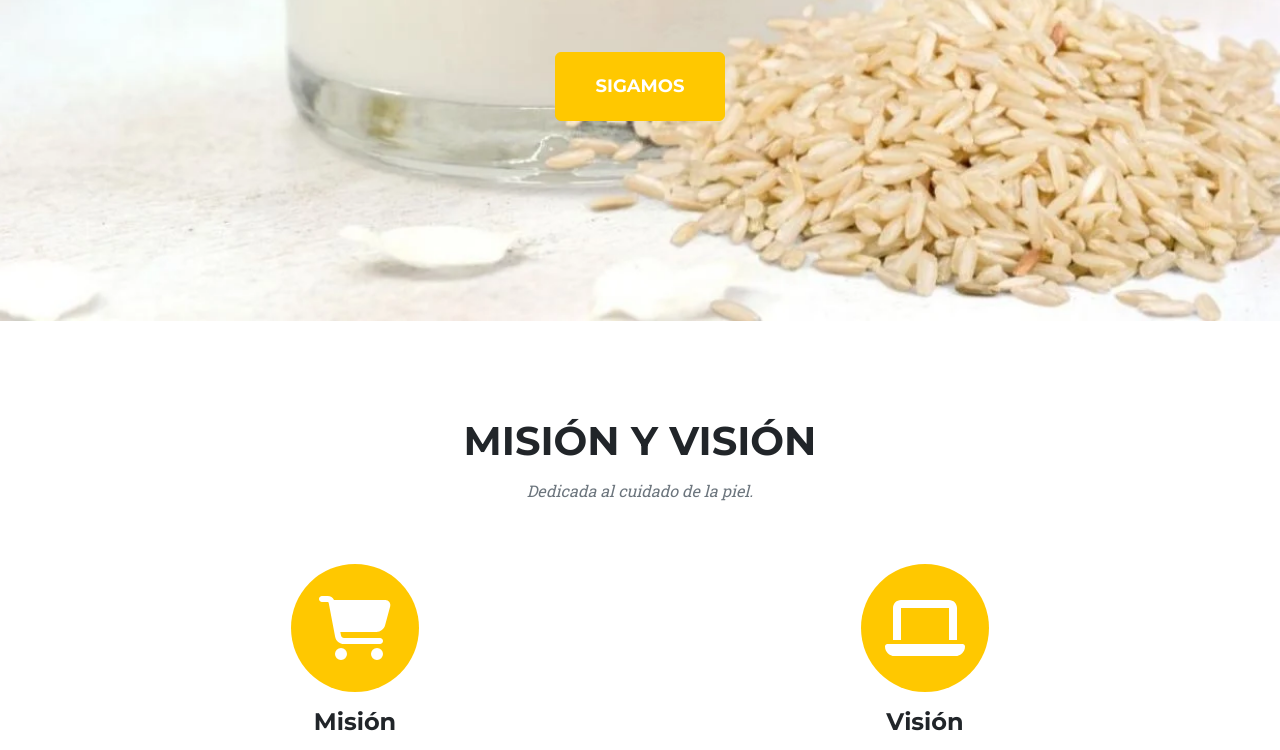
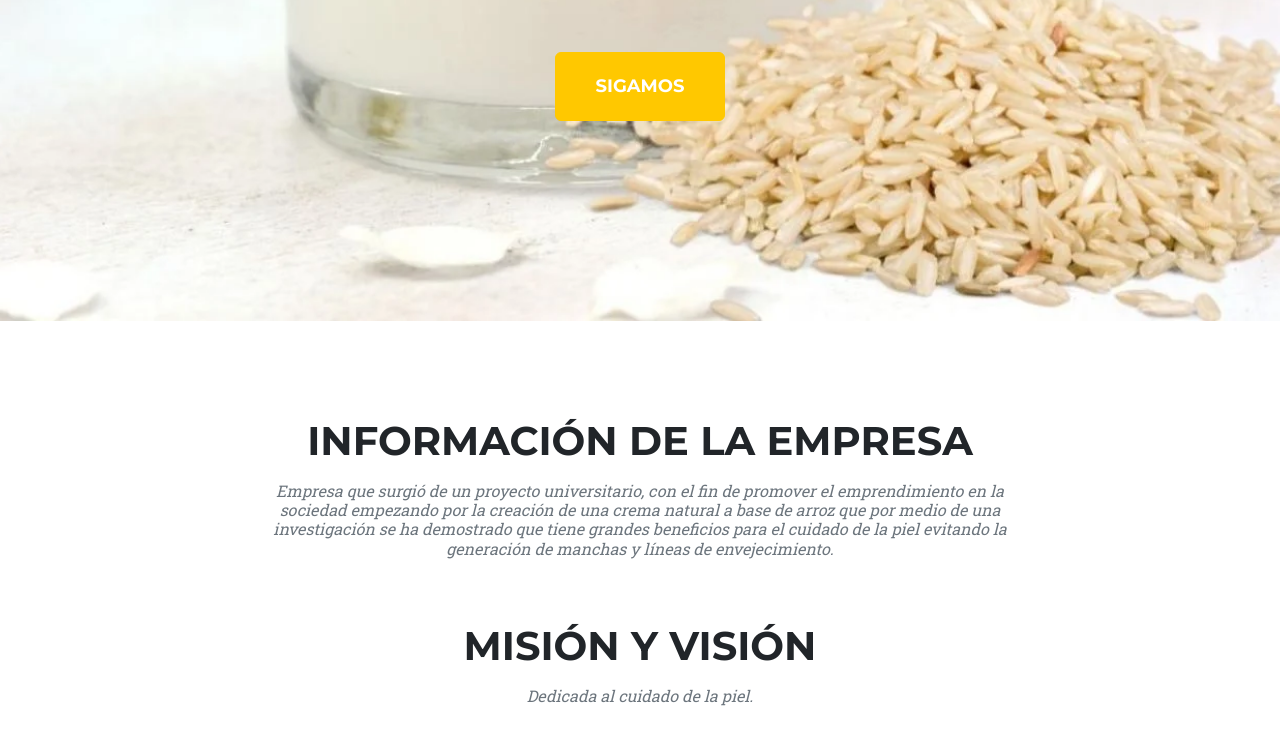
Before and after one commit to harove/chemical, a website: page public/index.html in a window 1280 px wide. Shown: the part 424-1174 px from the top of the page. Drawn offline with nearby package versions, Linux system fonts and the light colour scheme.

Commit message:
adding company information

```diff
--- a/public/index.html
+++ b/public/index.html
@@ -61,7 +61,9 @@
             <li class="nav-item">
               <a class="nav-link" href="#about">Sobre Nosotros</a>
             </li>
-            <li class="nav-item"><a class="nav-link" href="#team">Producto</a></li>
+            <li class="nav-item">
+              <a class="nav-link" href="#team">Producto</a>
+            </li>
           </ul>
         </div>
       </div>
@@ -81,6 +83,19 @@
     <!-- Services-->
     <section class="page-section" id="services">
       <div class="container">
+        <div class="text-center">
+          <h2 class="section-heading text-uppercase">
+            información de la Empresa
+          </h2>
+          <h3 class="section-subheading text-muted col-xl-8 mx-auto">
+              Empresa que surgió de un proyecto universitario, con el fin de
+              promover el emprendimiento en la sociedad empezando por la creación
+              de una crema natural a base de arroz que por medio de una
+              investigación se ha demostrado que tiene grandes beneficios para el
+              cuidado de la piel evitando la generación de manchas y líneas de
+              envejecimiento.
+          </h3>
+        </div>
         <div class="text-center">
           <h2 class="section-heading text-uppercase">Misión y Visión</h2>
           <h3 class="section-subheading text-muted">
@@ -435,9 +450,7 @@
       <div class="container">
         <div class="text-center">
           <h2 class="section-heading text-uppercase">Nuestro Gran Producto</h2>
-          <h3 class="section-subheading text-muted">
-            En las redes sociales.
-          </h3>
+          <h3 class="section-subheading text-muted">En las redes sociales.</h3>
         </div>
         <div class="row">
           <div class="col-lg-6">
```
Also changed, not shown: 1 other file. Lines whose indentation alone changed are shown as unchanged.
